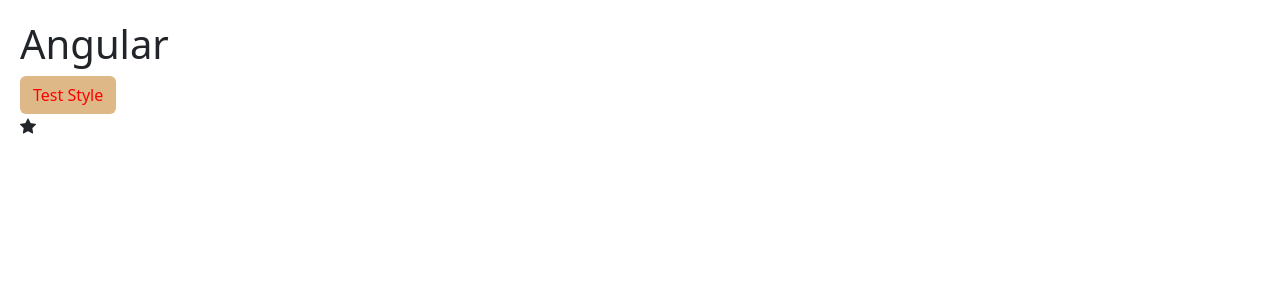
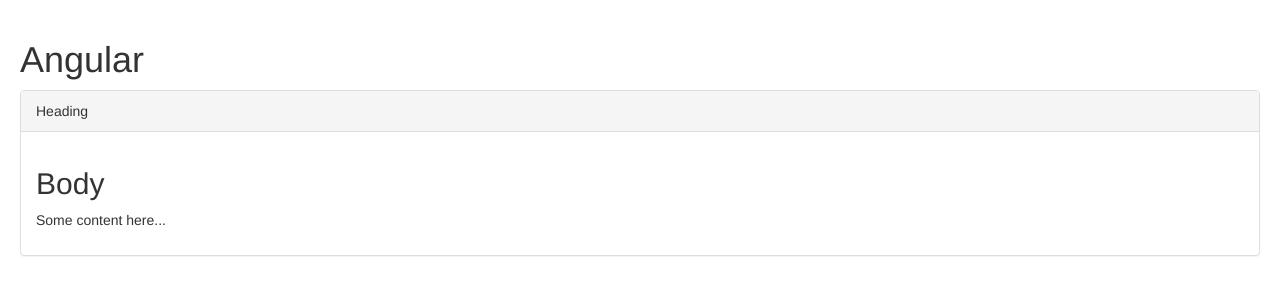
Before and after one commit to Vnkakmt/AngularFundamentals, an Angular app: page / in a window 1280 px wide. Shown: the top 300 px of the page. Built offline with nearby package versions, Linux system fonts and the light colour scheme.

Commit message:
ngContent:- Basics

```diff
--- a/package.json
+++ b/package.json
@@ -18,7 +18,7 @@
     "@angular/platform-browser": "^15.0.0",
     "@angular/platform-browser-dynamic": "^15.0.0",
     "@angular/router": "^15.0.0",
-    "bootstrap": "^5.2.3",
+    "bootstrap": "^3.3.7",
     "rxjs": "~7.5.0",
     "tslib": "^2.3.0",
     "zone.js": "~0.12.0"
--- a/src/app/app.component.html
+++ b/src/app/app.component.html
@@ -1,2 +1,10 @@
 <h1>Angular</h1>
-<app-assignment [isFav]="post.isFav" (change)="onFavoriteChanged($event)"></app-assignment>
+<!-- <app-assignment [isFav]="post.isFav" (change)="onFavoriteChanged($event)"></app-assignment> -->
+<bootstrap-panel>
+    <div class="heading">Heading</div>
+    <div class="body">
+        <h2>Body</h2>
+        <p>Some content here...</p>
+    </div>
+    <h2></h2>
+</bootstrap-panel>
--- a/src/app/app.module.ts
+++ b/src/app/app.module.ts
@@ -12,6 +12,7 @@ import { FormsModule } from '@angular/forms';
 import { SummaryPipe } from './summary.pipe';
 import { AssignmentComponent } from './assignment/assignment.component';
 import { assignmentPipe } from './assignment.pipe';
+import { PanelComponent } from './panel/panel.component';
 
 @NgModule({
   declarations: [
@@ -21,7 +22,8 @@ import { assignmentPipe } from './assignment.pipe';
     AuthorsComponent,
     SummaryPipe,
     assignmentPipe,
-    AssignmentComponent
+    AssignmentComponent,
+    PanelComponent
   ],
   imports: [
     BrowserModule,
--- /dev/null
+++ b/src/app/panel/panel.component.html
@@ -0,0 +1,8 @@
+<div class="panel panel-default">
+    <div class="panel-heading">
+        <ng-content select=".heading"></ng-content>
+    </div>
+    <div class="panel-body">
+        <ng-content select=".body"></ng-content>
+    </div>
+</div>
```
Also changed, not shown: src/app/panel/panel.component.ts (added, +10 -0 lines), src/app/panel/panel.component.css (added), 2 other files (tests, documents, lock files or other folders).
